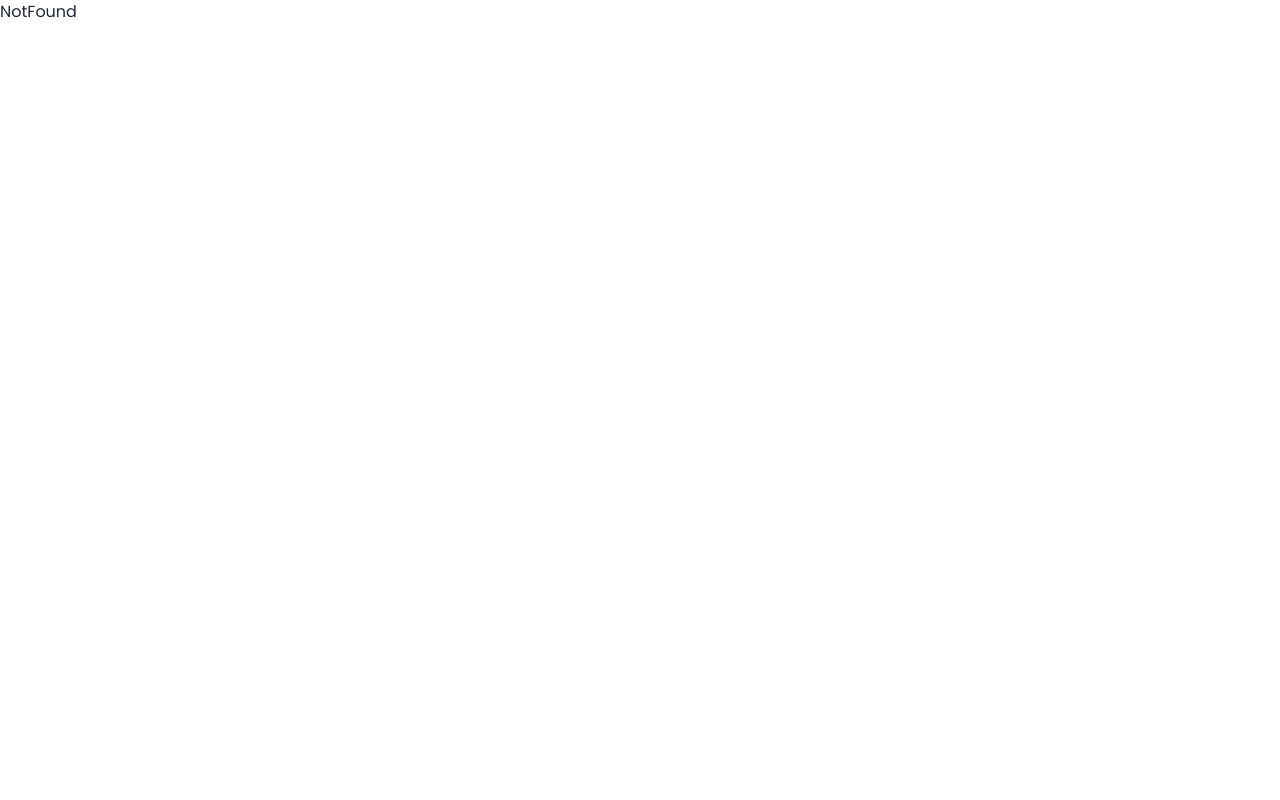
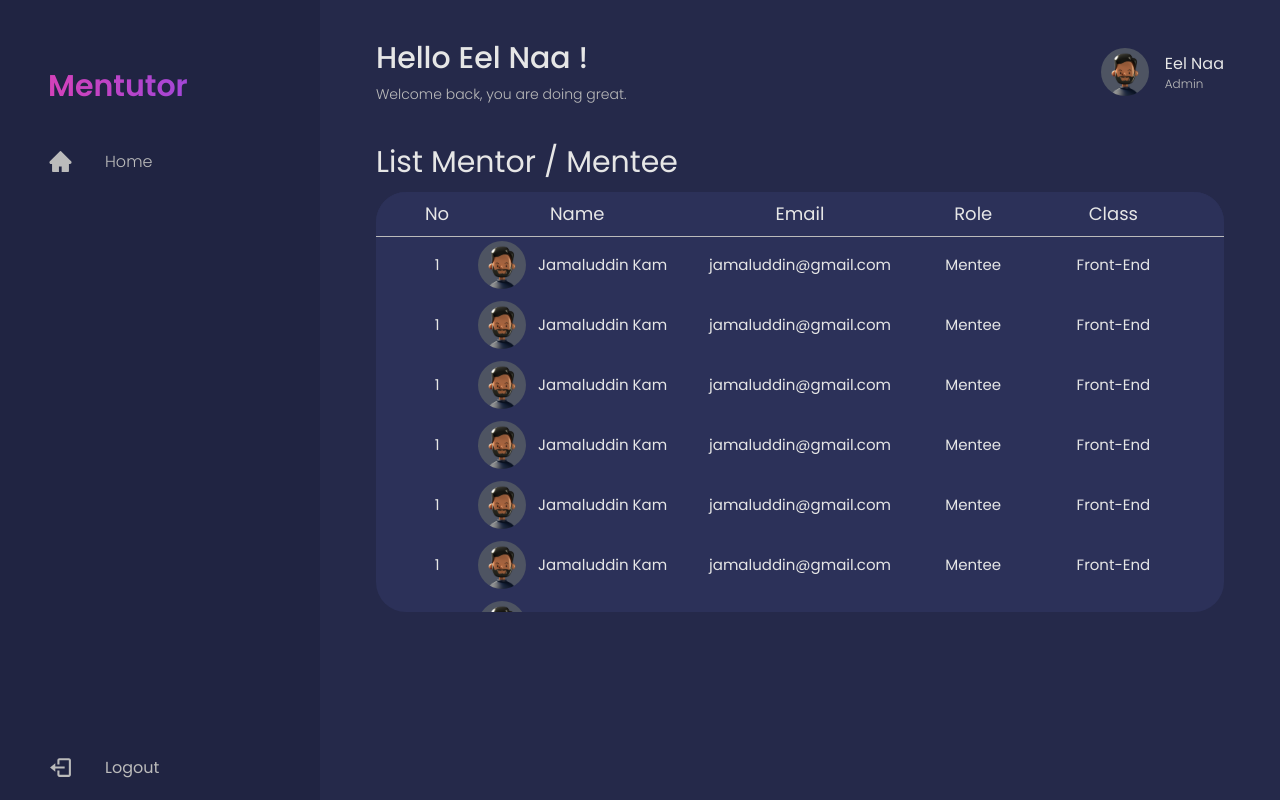
Before and after one commit to Capstone-Group3-Mentutor/Mentutor, a React (Vite) app: page /homeadmin in a window 1280 px wide. Built offline with nearby package versions, Linux system fonts and the light colour scheme.

Commit message:
homeadmin

```diff
--- a/src/components/CustomInput.jsx
+++ b/src/components/CustomInput.jsx
@@ -2,7 +2,7 @@ import React from "react";
 
 const CustomInput = ({ id, placeholder, type, value, category, onChange }) => {
   const inputLibrary = {
-    Login: "w-[300px] lg:w-96 md:w-80 pl-3 h-[3.4rem] bg-white rounded-[10px]",
+    Login: "w-full pl-3 h-[3.4rem] bg-white rounded-[10px] text-black",
     Submit: "w-[300px] lg:w-96 md:w-80 pl-3 h-[3.4rem] rounded-[10px] bg-card",
     Class: "w-[100px] lg:w-40 md:w-28 pl-3 h-[3.4rem] rounded-[10px] bg-card",
     Status:
--- a/src/components/Layout.jsx
+++ b/src/components/Layout.jsx
@@ -5,7 +5,7 @@ const Layout = ({ children }) => {
   return (
     <div className="w-full h-screen bg-main overflow-auto">
       <SideBar />
-      <div className="h-screen ml-[50px] md:ml-[200px] lg:ml-[320px] relative p-6 md:px-14 md:pt-10 ">
+      <div className="h-screen ml-[50px] md:ml-[200px] lg:ml-[320px] relative p-6 md:px-14 md:pt-10 md:pb-10 ">
         {children}
       </div>
     </div>
--- /dev/null
+++ b/src/components/Listitem.jsx
@@ -0,0 +1,20 @@
+import React from 'react'
+
+import toys3 from '../assets/toys-3.png'
+
+const Listitem = () => {
+  return (
+    <div className='flex flex-row text-[7px] items-center md:text-[10px] lg:text-[15px] text-putih px-3 md:px-7 py-1 space-x-2 mb-1'>
+      <p className='w-[10%] text-center'>1</p>
+      <div className='flex flex-row space-x-3 items-center w-[30%]'>
+        <img src={toys3} className="h-[1.5rem] w-[1.5rem] md:h-[3rem] md:w-[3rem] rounded-full " />
+        <p>Jamaluddin Kam</p>
+      </div>
+      <p className='w-[35%] text-center'>jamaluddin@gmail.com</p>
+      <p className='w-[15%] text-center'>Mentee</p>
+      <p className='w-[25%] text-center'>Front-End</p>
+    </div>
+  )
+}
+
+export default Listitem
--- a/src/pages/Admin/HomeAdmin.jsx
+++ b/src/pages/Admin/HomeAdmin.jsx
@@ -0,0 +1,57 @@
+import React from 'react'
+
+import Layout from '../../components/Layout'
+import toys3 from '../../assets/toys-3.png'
+import Listitem from '../../components/Listitem'
+
+
+const HomeAdmin = () => {
+
+  return (
+    <Layout>
+      <div className="flex justify-between ">
+        <div className="md:space-y-2">
+          <h1 className="text-putih text-lg md:text-3xl font-medium">
+            Hello <span>Eel Naa !</span>
+          </h1>
+          <p className="text-abu font-light text-[8px] md:text-sm">
+            Welcome back, you are doing great.
+          </p>
+        </div>
+        <div className="flex items-center ">
+          <img
+            src={toys3}
+            alt="avatar"
+            className="h-[1.5rem] w-[1.5rem]  md:h-[3rem] md:w-[3rem] rounded-full "
+          />
+          <div className="pl-2 md:pl-4 space-y-0">
+            <h1 className="text-putih text-[10px] md:text-base">Eel Naa</h1>
+            <p className="text-abu font-light text-[8px] md:text-xs">Admin</p>
+          </div>
+        </div>
+      </div>
+      <h1 className="text-putih text-lg md:text-3xl font-normal mt-10 mb-3">
+        List Mentor / Mentee
+      </h1>
+      <div className='w-full h-[26rem] md:h-[420px] bg-card rounded-[30px] text-xs md:text-lg overflow-auto mb-5'>
+        <div className='flex flex-row text-putih px-3 md:px-7 py-2 space-x-2 sticky top-0 z-10 bg-card border-b border-abu'>
+          <p className='w-[10%] text-center'>No</p>
+          <p className='w-[30%] text-center'>Name</p>
+          <p className='w-[35%] text-center'>Email</p>
+          <p className='w-[15%] text-center'>Role</p>
+          <p className='w-[25%] text-center'>Class</p>
+        </div>
+        <Listitem/>
+        <Listitem/>
+        <Listitem/>
+        <Listitem/>
+        <Listitem/>
+        <Listitem/>
+        <Listitem/>
+        <Listitem/>
+      </div>
+    </Layout>
+  )
+}
+
+export default HomeAdmin
--- a/src/pages/Forum.jsx
+++ /dev/null
@@ -1,11 +0,0 @@
-import React from 'react'
-import Layout from '../components/Layout'
-
-export const Forum = () => {
-  return (
-    <Layout>
-        <div>Forum</div>
-    </Layout>
-
-  )
-}
--- a/src/pages/Home.jsx
+++ /dev/null
@@ -1,12 +0,0 @@
-import React from 'react'
-import Layout from '../components/Layout'
-
-const Home = () => {
-  return (
-    <Layout>
-        <div>Home</div>
-    </Layout>
-  )
-}
-
-export default Home
--- a/src/pages/Login.jsx
+++ b/src/pages/Login.jsx
@@ -22,7 +22,7 @@ const Login = () => {
       <div className='hidden md:w-1/2 md:flex md:justify-center items-center bg-gradient-to-b from-[#202442] to-[#332B6A] rounded-r-[25px]'>
         <img id="gbr-login" className='w-[85%] text-center' src={girl}/>
       </div>
-      <div className='w-full md:w-1/2 px-10 lg:px-20 py-28'>
+      <form className='w-full md:w-1/2 px-10 lg:px-28 py-28'>
         <h1 className='font-semibold text-4xl mb-10'>Login to your account</h1>
         <div className='space-y-5  text-sidebar '>
           <div className='flex flex-col'>
@@ -44,11 +44,13 @@ const Login = () => {
             />
           </div>
         </div>
-        <div className="btn w-full pl-3 h-[3.4rem] bg-[#473E8B] rounded-[10px] mt-10 mb-3">
-          <button>Login</button>
+        <div className='w-full'>
+          <div className="btn w-full pl-3 h-[3.4rem] bg-[#473E8B] rounded-[10px] mt-10 mb-3">
+            <button>Login</button>
+          </div>
+          <p className='text-abu font-light text-center w-full'>If you dont have an account, please contact <a className='font-normal text-[#26317C] cursor-pointer'>admin</a></p>
         </div>
-        <p className='text-abu font-light text-center'>If you dont have an account, please contact <a className='font-normal text-[#26317C] cursor-pointer'>admin</a></p>
-      </div>
+      </form>
     </div>
   )
 }
--- a/src/routes/index.jsx
+++ b/src/routes/index.jsx
@@ -7,11 +7,11 @@ import { useEffect, useState, useMemo } from "react";
 import { handleAuth } from "../utils/reducers/reducer";
 
 import Login from "../pages/Login";
-import Home from "../pages/Home";
 import Profile from "../pages/Profile";
 import NotFound from "../pages/NotFound";
 import HomeMentee from "../pages/Mentee/HomeMentee";
 import HomeMentor from "../pages/Mentor/HomeMentor";
+import HomeAdmin from "../pages/Admin/HomeAdmin"
 
 axios.defaults.baseURL =
   "https://virtserver.swaggerhub.com/NURFATUROHMAN28/Mentutor/1.0.0";
@@ -50,9 +50,9 @@ const index = () => {
             path="/login"
             element={isLoggedIn ? <Navigate to="/home" /> : <Login />}
           />
-          <Route path="/home" element={<Home />} />
           <Route path="/homementee" element={<HomeMentee />} />
           <Route path="/homementor" element={<HomeMentor />} />
+          <Route path="/homeadmin" element={<HomeAdmin />} />
           <Route path="/profile" element={<Profile />} />
           {/* <Route path='/profile' element={isLoggedIn ? <Profile/> : <Navigate to='/login'/>}/> */}
           <Route path="*" element={<NotFound />} />
```
